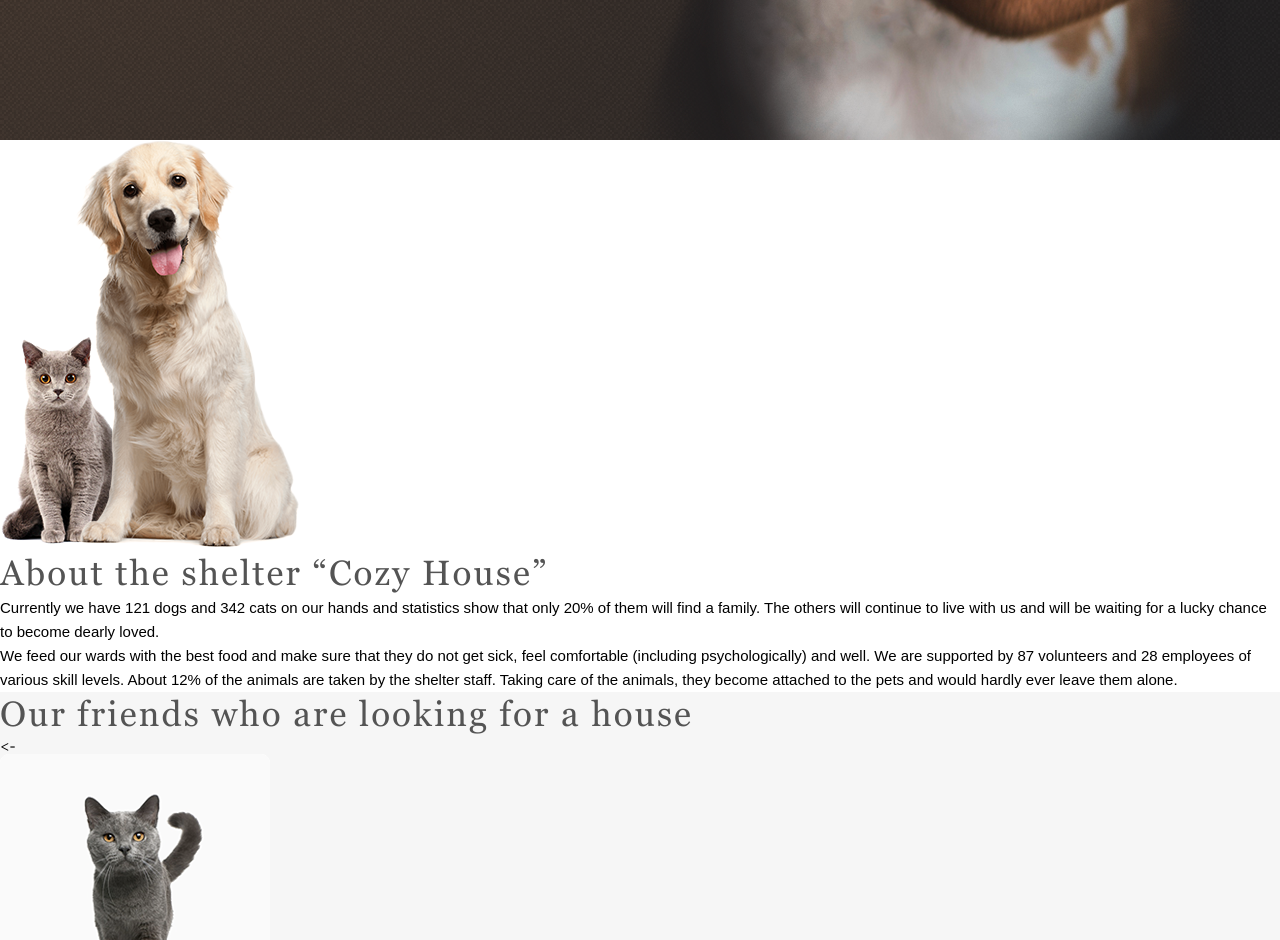
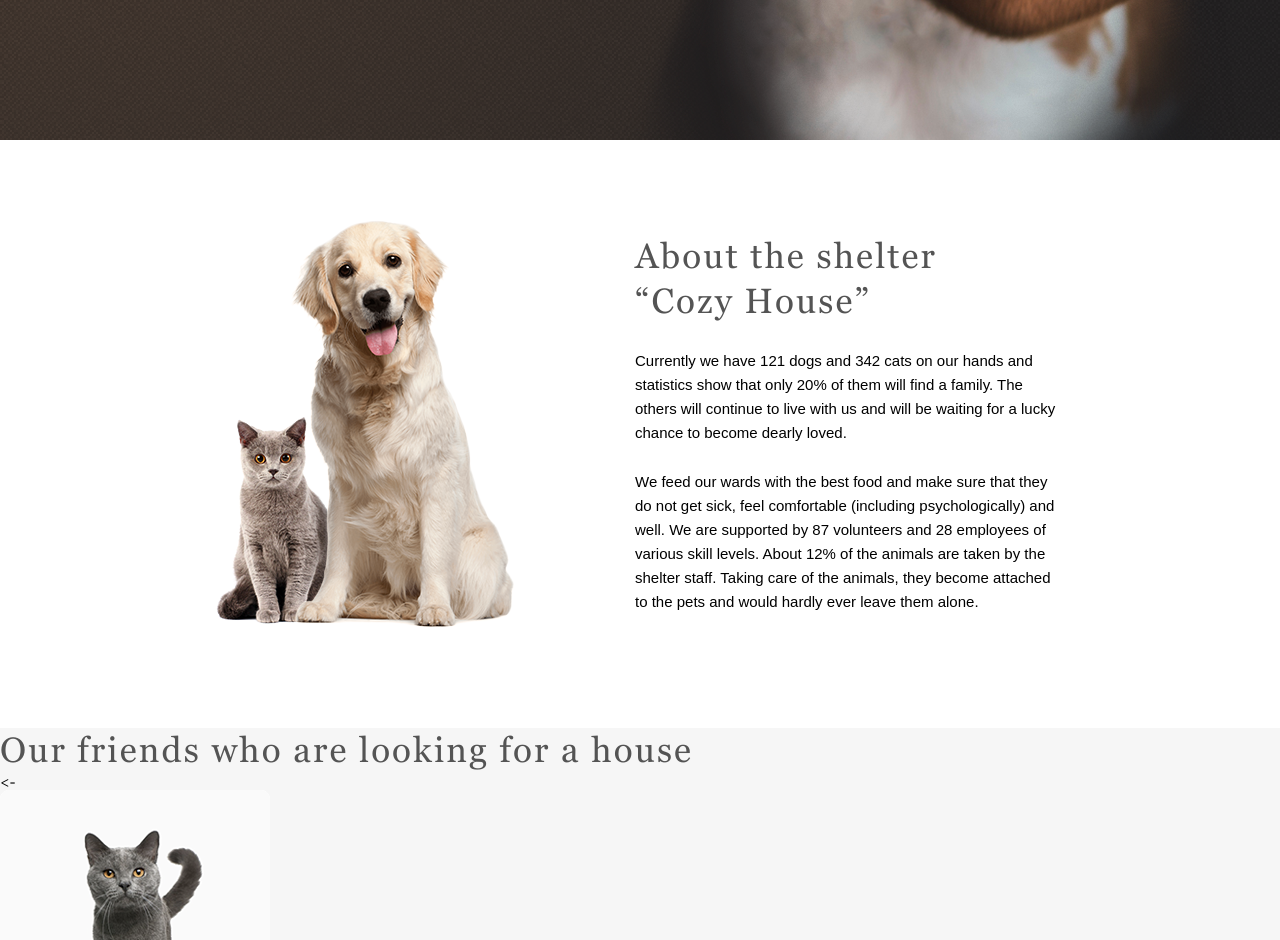
Before and after one commit to VictoriaAlekseeva/shelter, a website: page shelter/index.html in a window 1280 px wide. Shown: the part 768-1708 px from the top of the page. Drawn offline with Linux system fonts and the light colour scheme; a web font is replaced by a local one.

Commit message:
feat: add styles for about section

```diff
--- a/shelter/index.html
+++ b/shelter/index.html
@@ -38,11 +38,13 @@
       </div>
     </section>
     <section class="about">
-      <img src="./src/img/about-pets.png" alt="about pets" class="about__img">
-      <div class="about__description">
-        <h3>About the shelter “Cozy House”</h3>
-        <p class="about__text">Currently we have 121 dogs and 342 cats on our hands and statistics show that only 20% of them will find a family. The others will continue to live with us and will be waiting for a lucky chance to become dearly loved.</p>
-        <p class="about__text">We feed our wards with the best food and make sure that they do not get sick, feel comfortable (including psychologically) and well. We are supported by 87 volunteers and 28 employees of various skill levels. About 12% of the animals are taken by the shelter staff. Taking care of the animals, they become attached to the pets and would hardly ever leave them alone.</p>
+      <div class="wrapper about__wrapper">
+        <img src="./src/img/about-pets.png" alt="about pets" class="about__img">
+        <div class="about__description">
+          <h3>About the shelter “Cozy&nbsp;House”</h3>
+          <p class="about__text">Currently we have 121 dogs and 342 cats on our hands and statistics show that only 20% of them will find a family. The others will continue to live with us and will be waiting for a lucky chance to become dearly loved.</p>
+          <p class="about__text">We feed our wards with the best food and make sure that they do not get sick, feel comfortable (including psychologically) and well. We are supported by 87 volunteers and 28 employees of various skill levels. About 12% of the animals are taken by the shelter staff. Taking care of the animals, they become attached to the pets and would hardly ever leave them alone.</p>
+        </div>
       </div>
     </section>
     <section class="our-friends" id="our-friends">
--- a/shelter/sass/layouts/_about.scss
+++ b/shelter/sass/layouts/_about.scss
@@ -1,3 +1,15 @@
 .about {
   background-color: $color-light-xl;
 }
+
+.about__wrapper {
+  padding: 80px 175px 100px;
+  display: flex;
+  justify-content: center;
+  align-items: center;
+  gap: 120px;
+}
+
+.about__text {
+  margin-top: 25px;
+}
--- a/shelter/sass/layouts/_header.scss
+++ b/shelter/sass/layouts/_header.scss
@@ -2,7 +2,6 @@
   padding: 30px 0;
   position: relative;
   z-index: 1;
-
 }
 
 .header__wrapper {
```
Also changed, not shown: shelter/sass/style.css, 1 other file.
